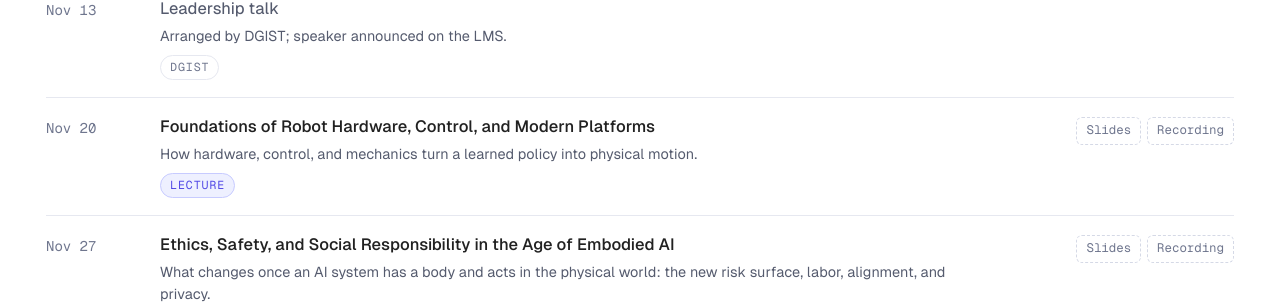
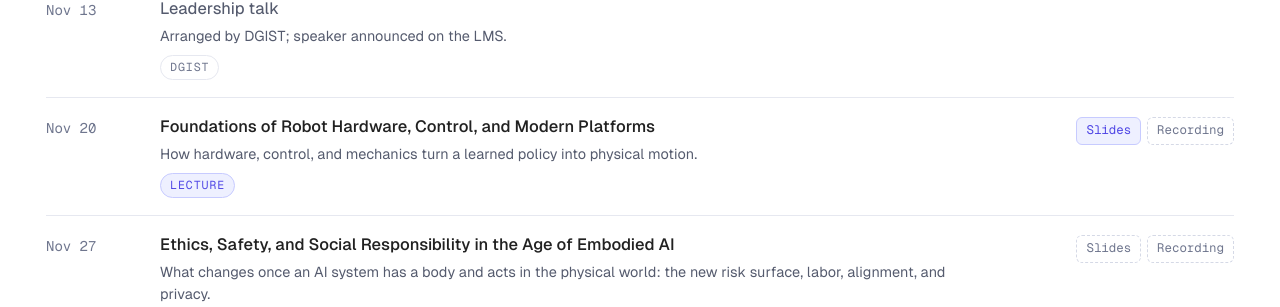
Before and after one commit to alohays/alohays.github.io, an MkDocs documentation site: the page built from docs/teaching/dgist-hss118-2026f/index.md, in a window 1280 px wide and 900 px high, scrolled down 2059 px. Shown: the part 143-450 px from the top of the window. Built offline with MkDocs 1.6.1 and Material for MkDocs 9.7.7, drawn with Linux system fonts in a browser that asks for light colours; comment, search, counter and statistics services are not loaded.

Commit message:
docs(dgist-hss118): link the November 20 lecture slides
Link the published W13 deck from the English and Korean course pages.

Co-Authored-By: Claude Fable 5.2 <noreply@anthropic.com>

```diff
--- a/docs/teaching/dgist-hss118-2026f/index.md
+++ b/docs/teaching/dgist-hss118-2026f/index.md
@@ -171,7 +171,7 @@ hide:
       <span class="yl-sess-tag yl-sess-tag--mine">Lecture</span>
     </span>
     <span class="yl-sess-mat">
-      <span class="yl-mat">Slides</span>
+      <a class="yl-mat" href="https://alohays.github.io/paper2pr/slides/lectures/dgist-2026f-w13.html">Slides</a>
       <span class="yl-mat">Recording</span>
     </span>
   </div>
```
Also changed, not shown: docs/teaching/dgist-hss118-2026f/ko/index.md (+1 -1 lines).
